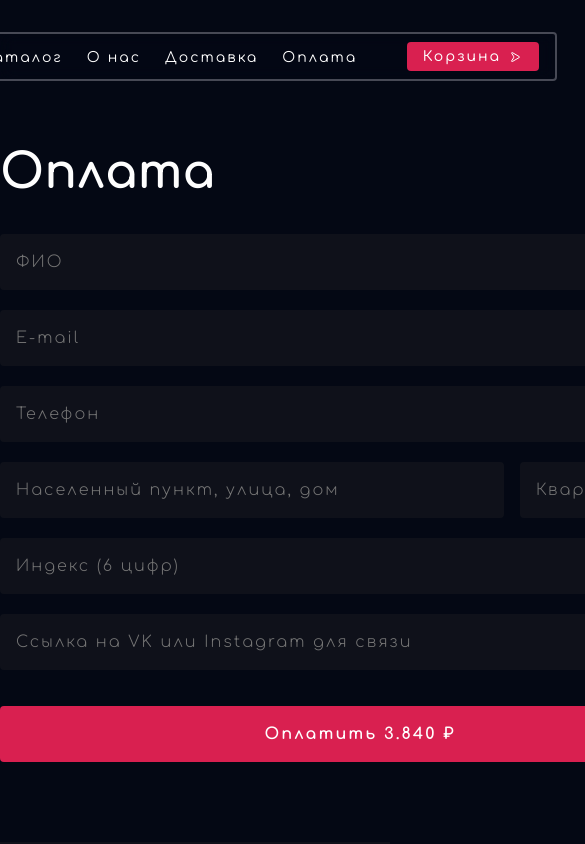
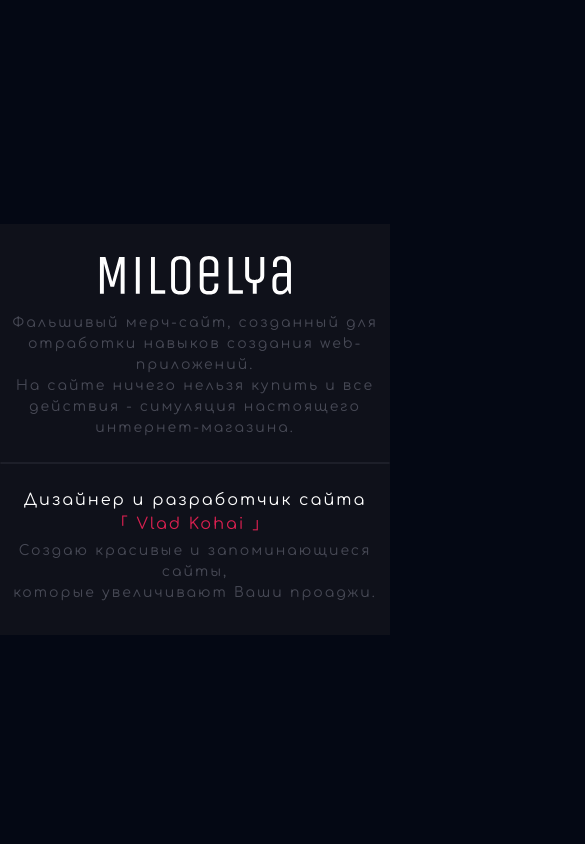
Before and after one commit to VKohai/e-commerce-merch, a React (Create React App) app: page / in a window 390 px wide. Shown: the top 844 px of the page, 585 px wide, since content can reach past the window. Built offline with nearby package versions, Linux system fonts and the light colour scheme.

Commit message:
Add AppFooter adaptive

```diff
--- a/src/components/app/App.jsx
+++ b/src/components/app/App.jsx
@@ -10,9 +10,9 @@ import ShowcaseSlider from "../showcaseSlider/ShowcaseSlider";
 function App() {
     return (
         <>
-            <AppHeader />
+            {/* <AppHeader /> */}
             <main className="main">
-                <PaymentForm />
+                {/* <PaymentForm /> */}
                 {/* <div className="catalog">
                     <div className="catalog__item">
                         <ShoppingCart />
--- a/src/components/appFooter/appFooter.scss
+++ b/src/components/appFooter/appFooter.scss
@@ -49,3 +49,25 @@
         border: 1px solid $secondary-color;
     }
 }
+
+@media (max-width: 540px) {
+    .footer {
+        &__about {
+            &-company {
+                &-description {
+                    font-size: 14px;
+                }
+            }
+
+            &-author {
+                &-name {
+                    font-size: 16px;
+                }
+
+                &-offer {
+                    font-size: 14px;
+                }
+            }
+        }
+    }
+}
--- a/src/sass/grid.scss
+++ b/src/sass/grid.scss
@@ -27,3 +27,19 @@
         width: 720px;
     }
 }
+
+@media (max-width: 720px) {
+    .container {
+        width: 540px;
+    }
+}
+
+@media (max-width: 540px) {
+    .container {
+        width: none;
+    }
+
+    .row {
+        grid-template-columns: repeat(4, 1fr);
+    }
+}
```
